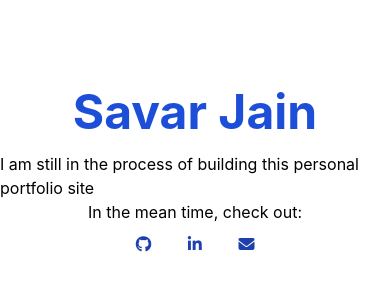
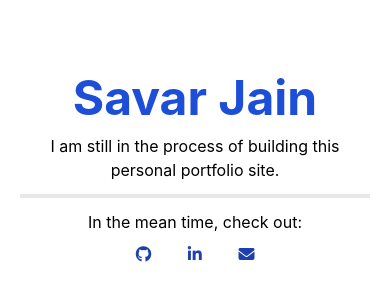
Before and after one commit to SavarJ/jainsavar.com, a React (Create React App) app: page / in a window 390 px wide. Shown: the part 258-558 px from the top of the page. Built offline with nearby package versions, Linux system fonts and the light colour scheme.

Commit message:
Fix mobile responsiveness for place holder website and minor change. Pushed to prod

```diff
--- a/src/components/App.tsx
+++ b/src/components/App.tsx
@@ -10,11 +10,12 @@ const App: React.FC = () => {
   return (
     <main className="max-w-full">
       {/* Under construction page */}
-      <div className="min-h-screen flex items-center justify-center flex-col">
-        <h1 className="font-bold text-5xl p-4 text-blue-700">Savar Jain</h1>
+      <div className="min-h-screen flex items-center justify-center flex-col p-5 text-center">
+        <h1 className="font-bold text-5xl p-3 text-blue-700">Savar Jain</h1>
         <h1>
-          I am still in the process of building this personal portfolio site
+          I am still in the process of building this personal portfolio site.
         </h1>
+        <hr className="border-2 h-1 w-full my-3" />
         <h2>In the mean time, check out:</h2>
         <div className="flex w-48 justify-evenly text-blue-800 pt-2">
           <a href="https://github.com/SavarJ">
```
Also changed, not shown: 1 other file (tests, documents, lock files or other folders).
